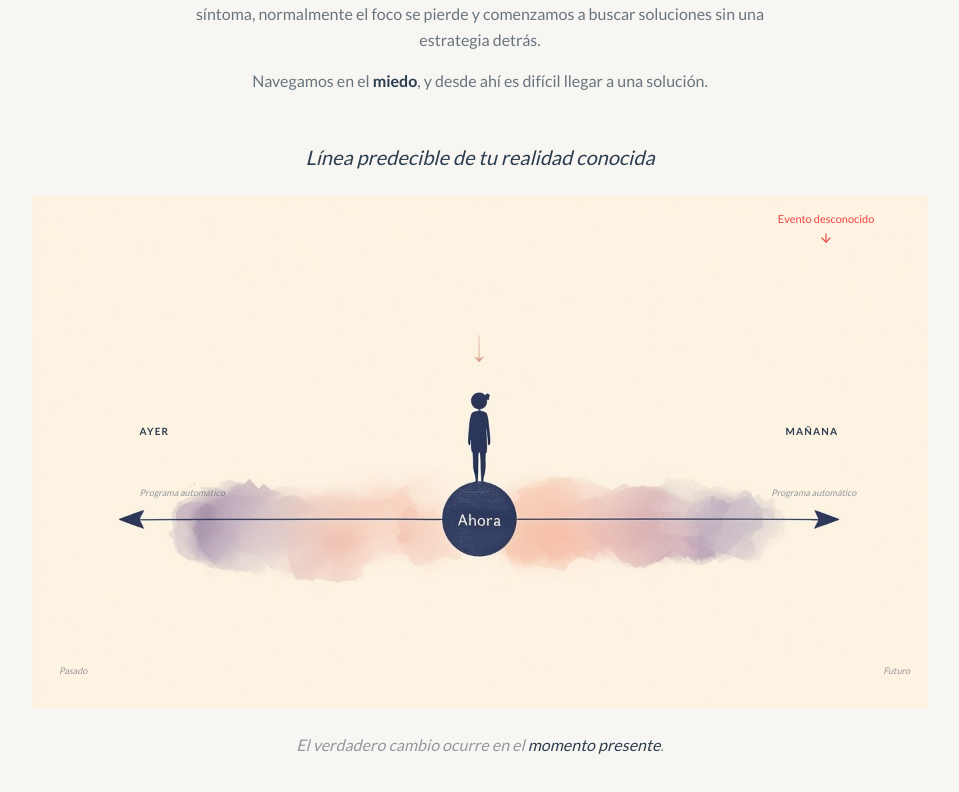
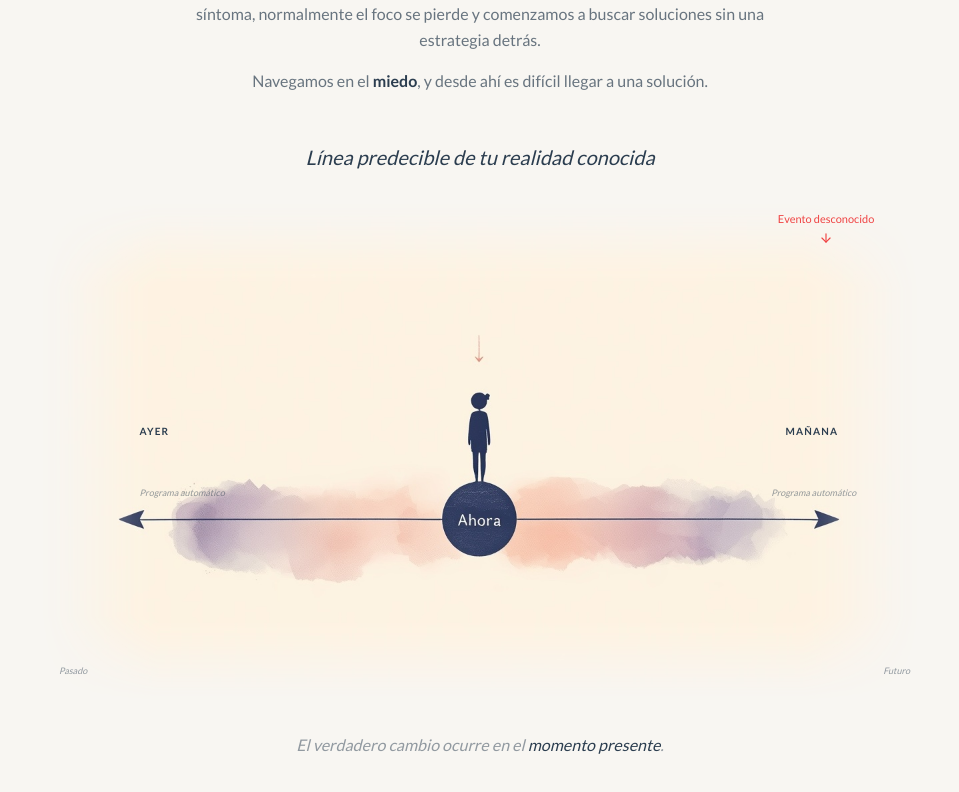
Before and after one commit to VicenteCastroIb/peloapelo-web-frontend, a Next.js app: page / in a window 1280 px wide. Shown: the part 1481-2273 px from the top of the page, without its empty margins (160-1119 px from the left). Built offline with nearby package versions, Linux system fonts and the light colour scheme; no server answers.

Commit message:
fix: difuminar bordes del diagrama del Manifiesto hacia el crema del sitio

```diff
--- a/components/sections/Manifiesto.tsx
+++ b/components/sections/Manifiesto.tsx
@@ -32,7 +32,7 @@ export default function Manifiesto() {
 
         <div className="relative mx-auto mt-6 aspect-[1344/768] w-full max-w-4xl">
           <Image
-            src="/images/manifiesto-diagrama.jpg"
+            src="/images/manifiesto-diagrama.png"
             alt="Diagrama: entre el pasado (programa automático) y el futuro (programa automático) está el momento presente, donde puede ocurrir un evento desconocido que te cambia."
             fill
             sizes="(min-width: 1024px) 896px, 90vw"
```
Also changed, not shown: public/images/manifiesto-diagrama.jpg (deleted), public/images/manifiesto-diagrama.png (added).
